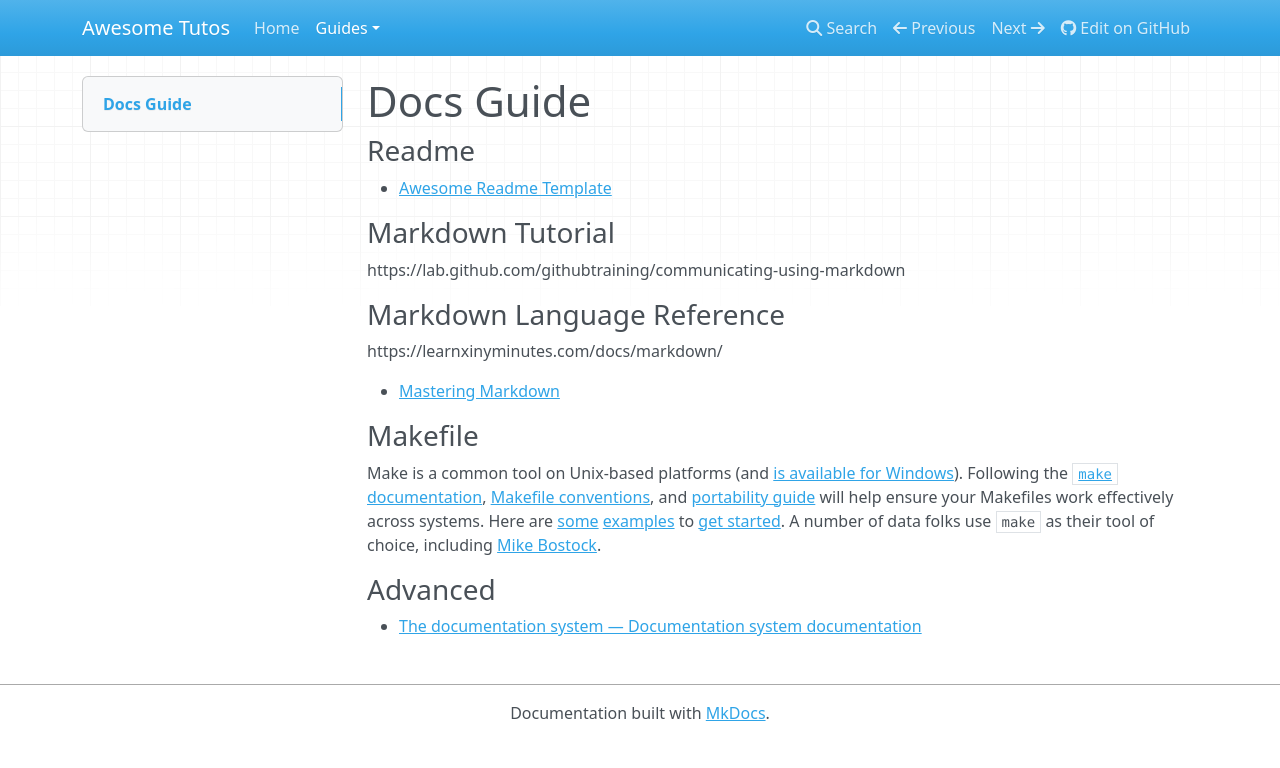
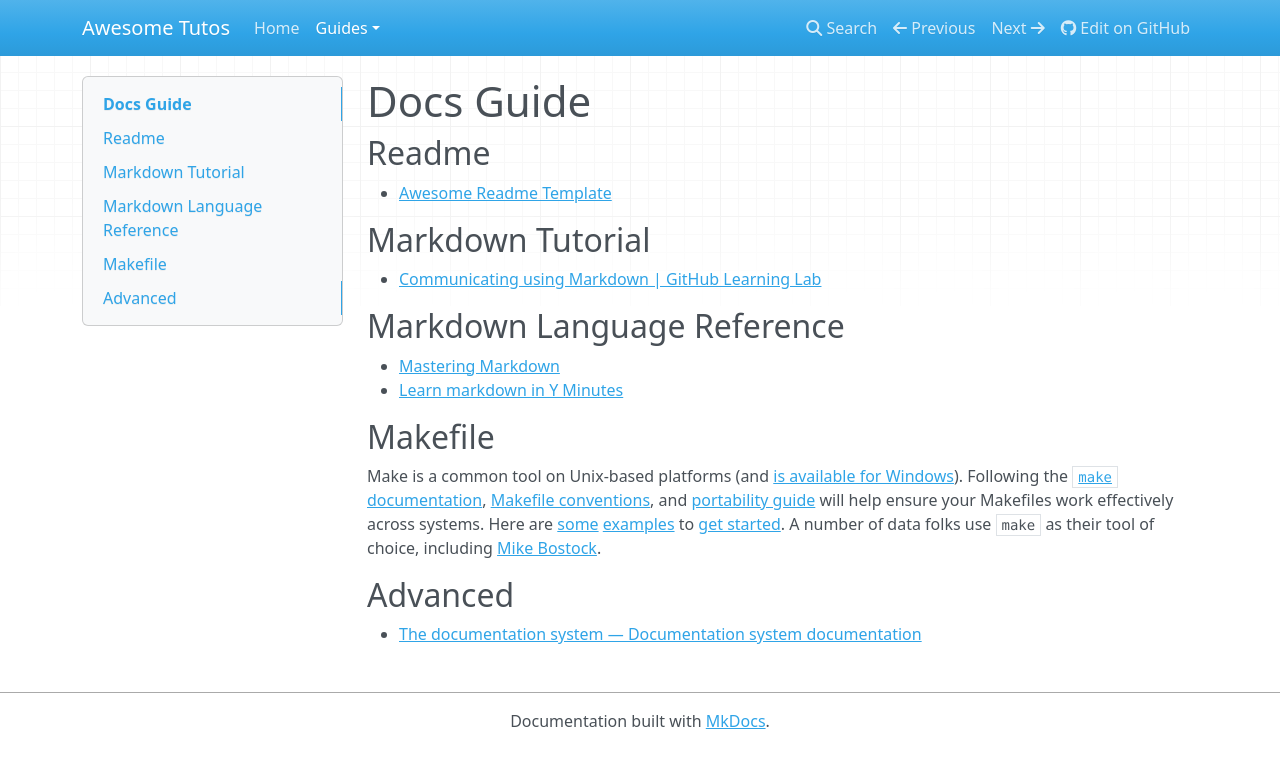
Before and after one commit to louisguitton/awesome-tutos, an MkDocs documentation site: the page built from docs/guides/tech/readme.md, in a window 1280 px wide. Shown: the top 768 px of the page. Built offline with MkDocs 1.6.1, drawn with Linux system fonts in a browser that asks for light colours; nearby versions of some CDN libraries.

```diff
--- a/docs/guides/tech/readme.md
+++ b/docs/guides/tech/readme.md
@@ -1,24 +1,30 @@
 # Docs Guide
 
-### Readme
+## Readme
 
 - [Awesome Readme Template](https://github.com/dbader/readme-template/blob/master/README.md)
 
-### Markdown Tutorial
+## Markdown Tutorial
 
-https://lab.github.com/githubtraining/communicating-using-markdown
+- [Communicating using Markdown | GitHub Learning Lab](https://lab.github.com/githubtraining/communicating-using-markdown)
 
-### Markdown Language Reference
-
-https://learnxinyminutes.com/docs/markdown/
+## Markdown Language Reference
 
 - [Mastering Markdown](https://guides.github.com/features/mastering-markdown/)
+- [Learn markdown in Y Minutes](https://learnxinyminutes.com/docs/markdown/)
 
+## Makefile
 
-### Makefile
+Make is a common tool on Unix-based platforms (and [is available for Windows](<>)).
+Following the [`make` documentation](https://www.gnu.org/software/make/),
+[Makefile conventions](https://www.gnu.org/prep/standards/html_node/Makefile-Conventions.html#Makefile-Conventions),
+and [portability guide](http://www.gnu.org/savannah-checkouts/gnu/autoconf/manual/autoconf-2.69/html_node/Portable-Make.html#Portable-Make)
+will help ensure your Makefiles work effectively across systems.
+Here are [some](http://zmjones.com/make/) [examples](http://blog.kaggle.com/2012/10/15/make-for-data-scientists/)
+to [get started](https://web.archive.org/web/20150206054212/http://www.bioinformaticszen.com/post/decomplected-workflows-makefiles/).
+A number of data folks use `make` as their tool of choice,
+including [Mike Bostock](https://bost.ocks.org/mike/make/).
 
-Make is a common tool on Unix-based platforms (and [is available for Windows]()). Following the [`make` documentation](https://www.gnu.org/software/make/), [Makefile conventions](https://www.gnu.org/prep/standards/html_node/Makefile-Conventions.html#Makefile-Conventions), and [portability guide](http://www.gnu.org/savannah-checkouts/gnu/autoconf/manual/autoconf-2.69/html_node/Portable-Make.html#Portable-Make) will help ensure your Makefiles work effectively across systems. Here are [some](http://zmjones.com/make/) [examples](http://blog.kaggle.com/2012/10/15/make-for-data-scientists/) to [get started](https://web.archive.org/web/20150206054212/http://www.bioinformaticszen.com/post/decomplected-workflows-makefiles/). A number of data folks use `make` as their tool of choice, including [Mike Bostock](https://bost.ocks.org/mike/make/).
-
-### Advanced
+## Advanced
 
 - [The documentation system — Documentation system documentation](https://documentation.divio.com/)
```
Also changed, not shown: .pre-commit-config.yaml (added, +32 -0 lines), code-of-conduct.md (+13 -13 lines), contributing.md (+1 -2 lines), docs/guides/team/code-review.md (+36 -22 lines), docs/guides/tech/aws.md (+13 -4 lines), docs/guides/tech/python.md (+21 -10 lines), docs/guides/tech/sql.md (+12 -4 lines), .yo-rc.json.
